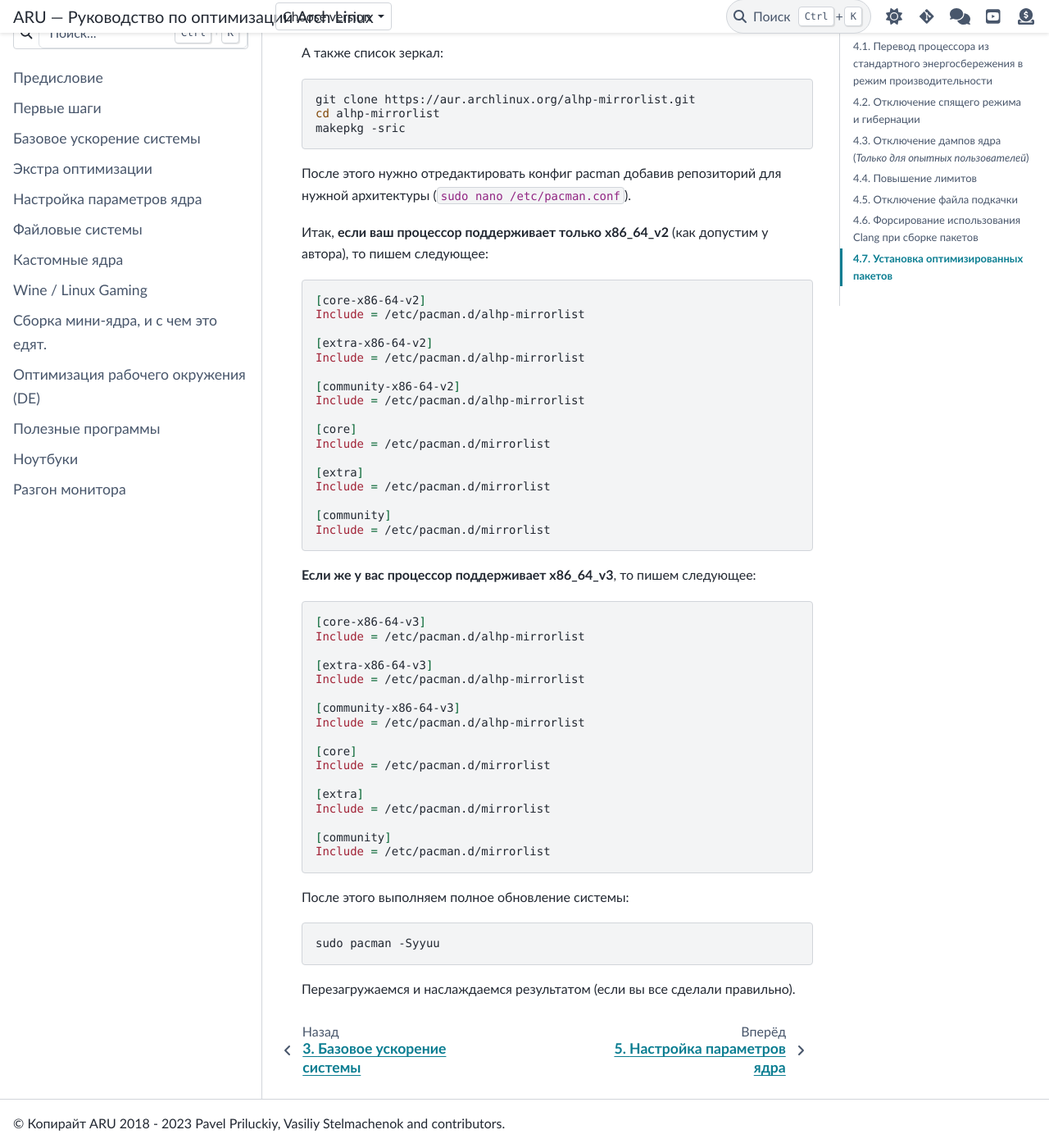
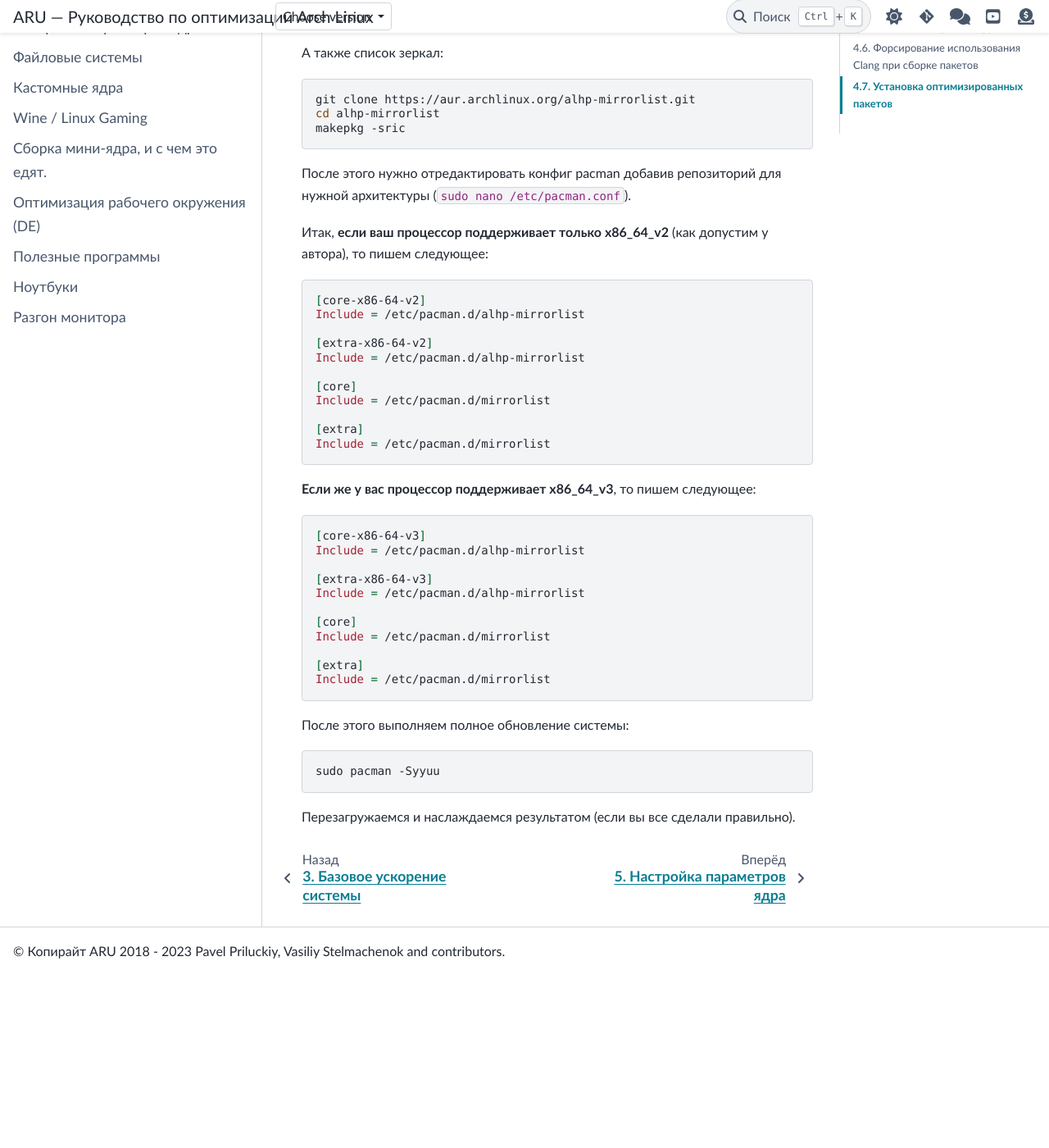
Before and after one commit to ventureoo/ARU, a Sphinx documentation site: the page built from docs/source/extra-optimizations.rst, in a window 1280 px wide and 1400 px high, scrolled down 9860 px. Shown: the whole window at 82% size. Built offline with Sphinx 7.4.7 and the PyData theme 0.15.4, drawn with Linux system fonts in a browser that asks for light colours; after the commit the page ends 11050 px from its top, so only the background shows below that.

Commit message:
extra-optimizations: Update the instructions for plugging ALHP after migration

```diff
--- a/docs/source/extra-optimizations.rst
+++ b/docs/source/extra-optimizations.rst
@@ -420,16 +420,10 @@ x86_64_v2, так и для x86_64_v3. **Главное не перепутае
   [extra-x86-64-v2]
   Include = /etc/pacman.d/alhp-mirrorlist
 
-  [community-x86-64-v2]
-  Include = /etc/pacman.d/alhp-mirrorlist
-
   [core]
   Include = /etc/pacman.d/mirrorlist
 
   [extra]
-  Include = /etc/pacman.d/mirrorlist
-
-  [community]
   Include = /etc/pacman.d/mirrorlist
 
 **Если же у вас процессор поддерживает x86_64_v3**, то пишем следующее::
@@ -440,16 +434,10 @@ x86_64_v2, так и для x86_64_v3. **Главное не перепутае
   [extra-x86-64-v3]
   Include = /etc/pacman.d/alhp-mirrorlist
 
-  [community-x86-64-v3]
-  Include = /etc/pacman.d/alhp-mirrorlist
-
   [core]
   Include = /etc/pacman.d/mirrorlist
 
   [extra]
-  Include = /etc/pacman.d/mirrorlist
-
-  [community]
   Include = /etc/pacman.d/mirrorlist
 
 После этого выполняем полное обновление системы::
```
